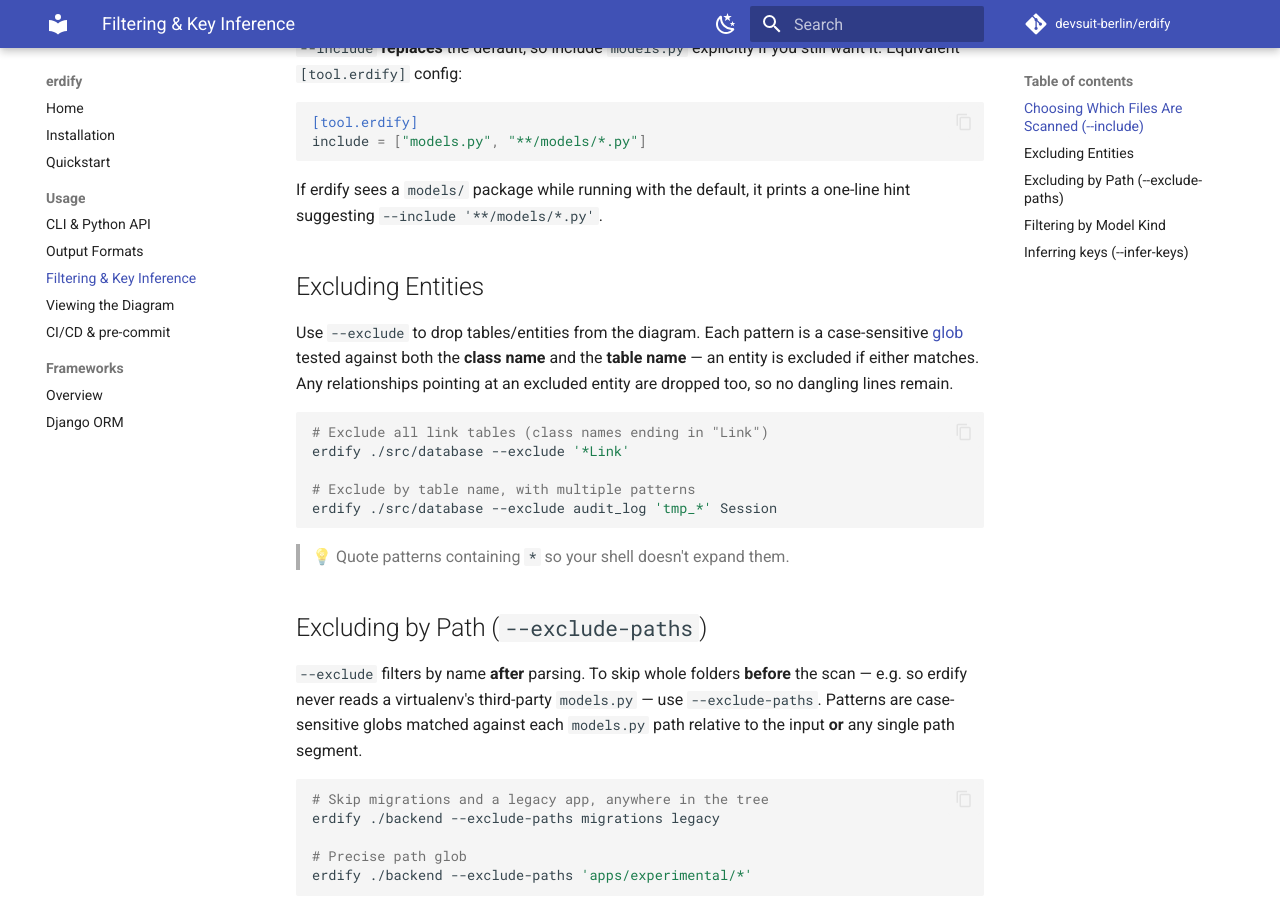
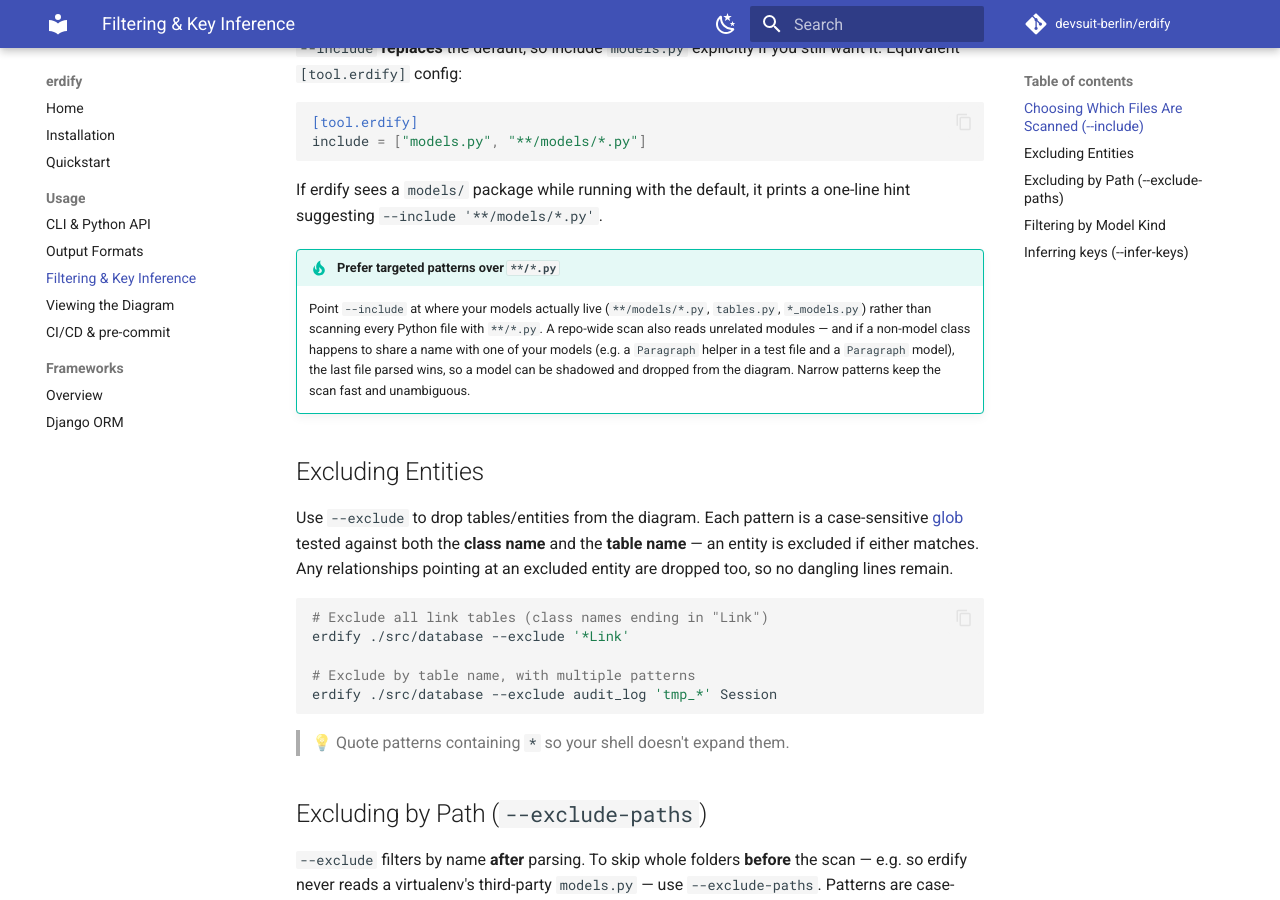
Before and after one commit to devsuit-berlin/erdify, an MkDocs documentation site: the page built from docs/usage/filtering.md, in a window 1280 px wide and 900 px high, scrolled down 654 px. Built offline with MkDocs 1.6.1 and Material for MkDocs 9.7.7, drawn with Linux system fonts in a browser that asks for light colours; comment, search, counter and statistics services are not loaded.

Commit message:
docs: warn against broad **/*.py include patterns
Document the class-name-collision footgun: a repo-wide --include scan can
let a non-model class shadow a same-named model (last file parsed wins).
Recommend targeted patterns instead.

Co-Authored-By: Claude Opus 4.8 (1M context) <noreply@anthropic.com>

```diff
--- a/docs/usage/filtering.md
+++ b/docs/usage/filtering.md
@@ -33,6 +33,15 @@ include = ["models.py", "**/models/*.py"]
 
 If erdify sees a `models/` package while running with the default, it prints a
 one-line hint suggesting `--include '**/models/*.py'`.
+
+!!! tip "Prefer targeted patterns over `**/*.py`"
+    Point `--include` at where your models actually live (`**/models/*.py`,
+    `tables.py`, `*_models.py`) rather than scanning every Python file with
+    `**/*.py`. A repo-wide scan also reads unrelated modules — and if a
+    non-model class happens to share a name with one of your models (e.g. a
+    `Paragraph` helper in a test file and a `Paragraph` model), the last file
+    parsed wins, so a model can be shadowed and dropped from the diagram.
+    Narrow patterns keep the scan fast and unambiguous.
 
 ## Excluding Entities
 
```
